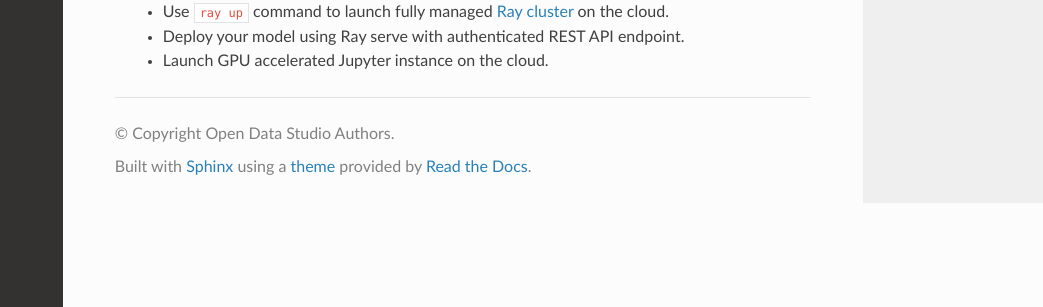
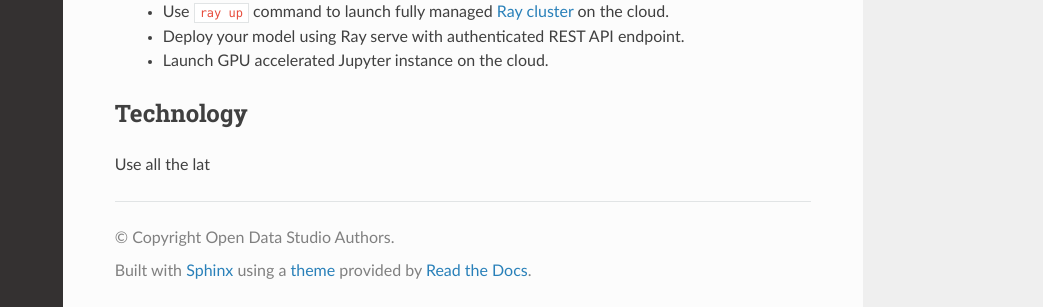
Before and after one commit to Forethoughts/forethoughts-datastudio, a Sphinx documentation site: the page built from docs/index.rst, in a window 1280 px wide and 900 px high, scrolled down 941 px, cut to the strip 593-900 px from the top of the window. Shown: the whole strip, without its empty margins (237-1280 px from the left). Built offline with Sphinx 7.4.7 and the Read the Docs theme 2.0.0, drawn with Linux system fonts in a browser that asks for light colours.

```diff
--- a/docs/index.rst
+++ b/docs/index.rst
@@ -36,4 +36,9 @@
 
 .. |ray-usecase| image:: ./_static/ray-usecase.png
    :width: 500px
-   :alt:
+   :alt: Ray use case
+
+Technology
+------------
+
+Use all the lat
```
